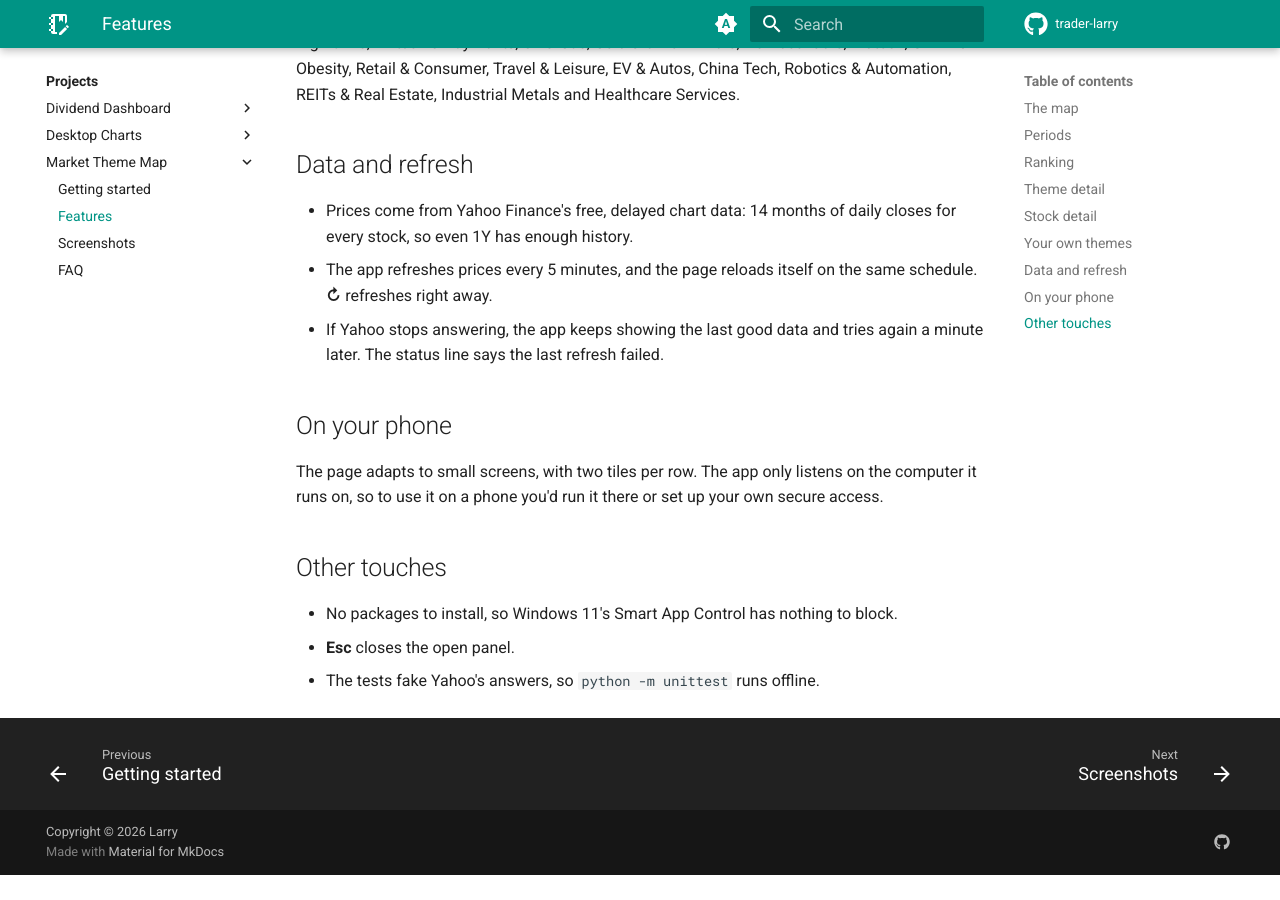
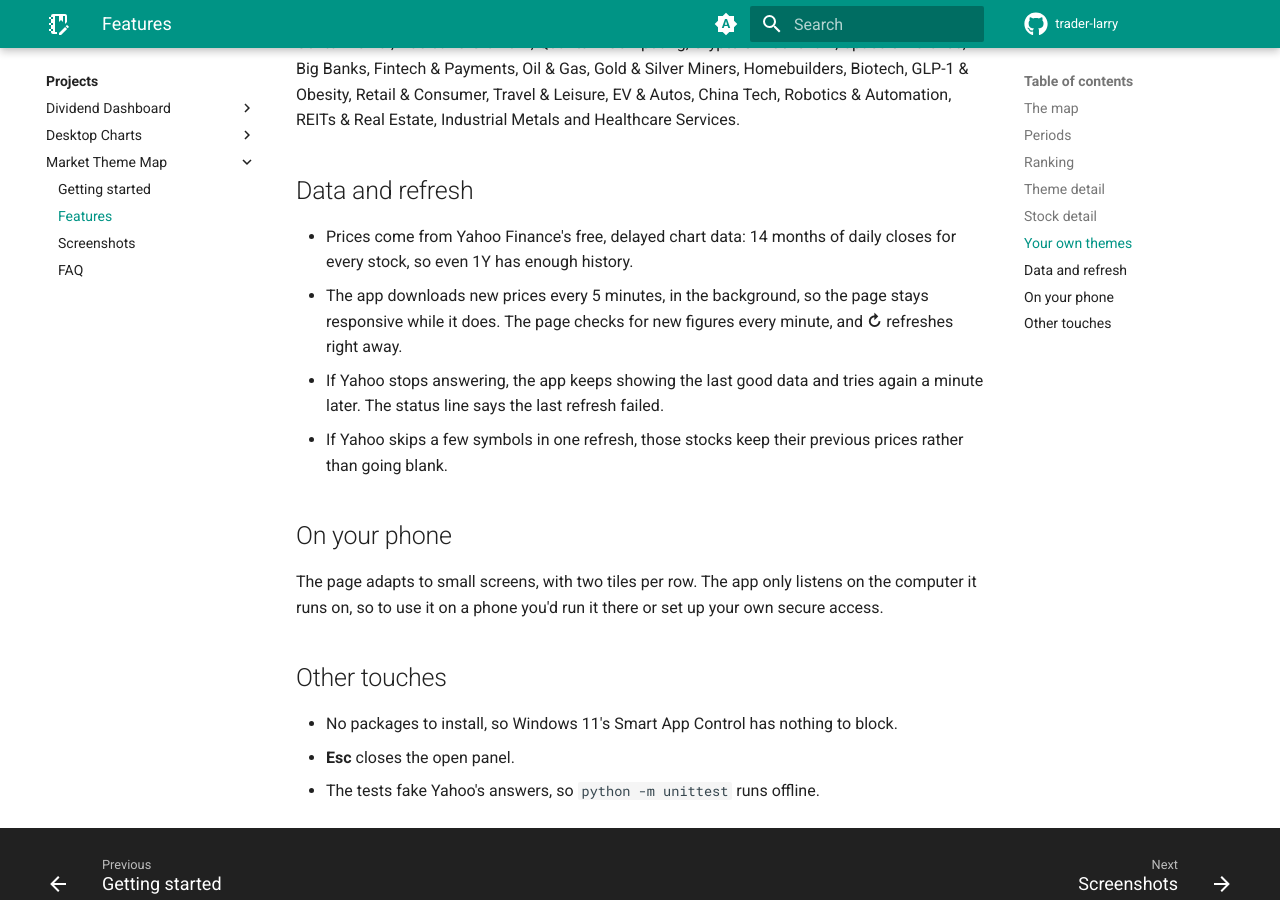
Before and after one commit to trader-larry/trader-larry.github.io, an MkDocs documentation site: the page built from docs/projects/market-theme-map/features.md, in a window 1280 px wide and 900 px high, scrolled down 3475 px. Built offline with MkDocs 1.6.1 and Material for MkDocs 9.7.7, drawn with Linux system fonts in a browser that asks for light colours; before the commit the page ends 4350 px from its top, so only the background shows below that; some of the changed text lies outside the part shown.

Commit message:
Market Theme Map: refresh screenshots and docs after app fixes
New demo-data screenshots (52-week range filled, phone buttons on one line),
and docs for background refresh and kept prices for skipped symbols.

Co-Authored-By: Claude Opus 5.5 <noreply@anthropic.com>
Claude-Session: https://claude.ai/code/session_01VvQfTPPDT4eVSKN34UMBzW

```diff
--- a/docs/projects/market-theme-map/features.md
+++ b/docs/projects/market-theme-map/features.md
@@ -46,7 +46,7 @@ and move. Each move is drawn as a bar to the right of the center line for gains
 and to the left for losses, scaled to the theme's biggest mover. The average,
 median and number advancing sit at the top.
 
-![Data Center Power theme detail: VRT, GEV, TLN, VST, PWR and CEG up, ETN and NRG down, with an average of +9.68%](../../assets/images/market-theme-map/1-theme-detail.webp){ .screenshot loading=lazy }
+![Data Center Power theme detail: each stock's price and move, gains drawn right of zero in green and losses left in red, with the theme's average, median and number advancing at the top](../../assets/images/market-theme-map/1-theme-detail.webp){ .screenshot loading=lazy }
 
 ## Stock detail
 
@@ -56,7 +56,8 @@ Click a stock for:
 - **Fair value**, the analysts' mean price target, and the **upside** from today's price
 - The low and high targets and the number of analysts
 - The **consensus** rating, such as Buy or Hold, with its score (1 is strong buy, 5 is sell)
-- Trailing and forward P/E, market cap and the 52-week range
+- Trailing and forward P/E, market cap and the 52-week range (worked out from the
+  price history when Yahoo doesn't supply it)
 - Every theme the stock belongs to
 
 Analyst data is fetched when you open a stock and kept for 6 hours.
@@ -82,10 +83,13 @@ REITs & Real Estate, Industrial Metals and Healthcare Services.
 
 - Prices come from Yahoo Finance's free, delayed chart data: 14 months of daily
   closes for every stock, so even 1Y has enough history.
-- The app refreshes prices every 5 minutes, and the page reloads itself on the
-  same schedule. **↻** refreshes right away.
+- The app downloads new prices every 5 minutes, in the background, so the page
+  stays responsive while it does. The page checks for new figures every minute,
+  and **↻** refreshes right away.
 - If Yahoo stops answering, the app keeps showing the last good data and tries
   again a minute later. The status line says the last refresh failed.
+- If Yahoo skips a few symbols in one refresh, those stocks keep their previous
+  prices rather than going blank.
 
 ## On your phone
 
```
Also changed, not shown: docs/projects/market-theme-map/faq.md (+7 -5 lines), docs/projects/market-theme-map/screenshots.md (+4 -3 lines), docs/assets/images/market-theme-map/1-theme-detail.webp, docs/assets/images/market-theme-map/2-stock-detail.webp, docs/assets/images/market-theme-map/3-rank-by-breadth.webp, docs/assets/images/market-theme-map/4-how-to-read.webp, docs/assets/images/market-theme-map/5-phone.webp, docs/assets/images/market-theme-map/overview.webp.
